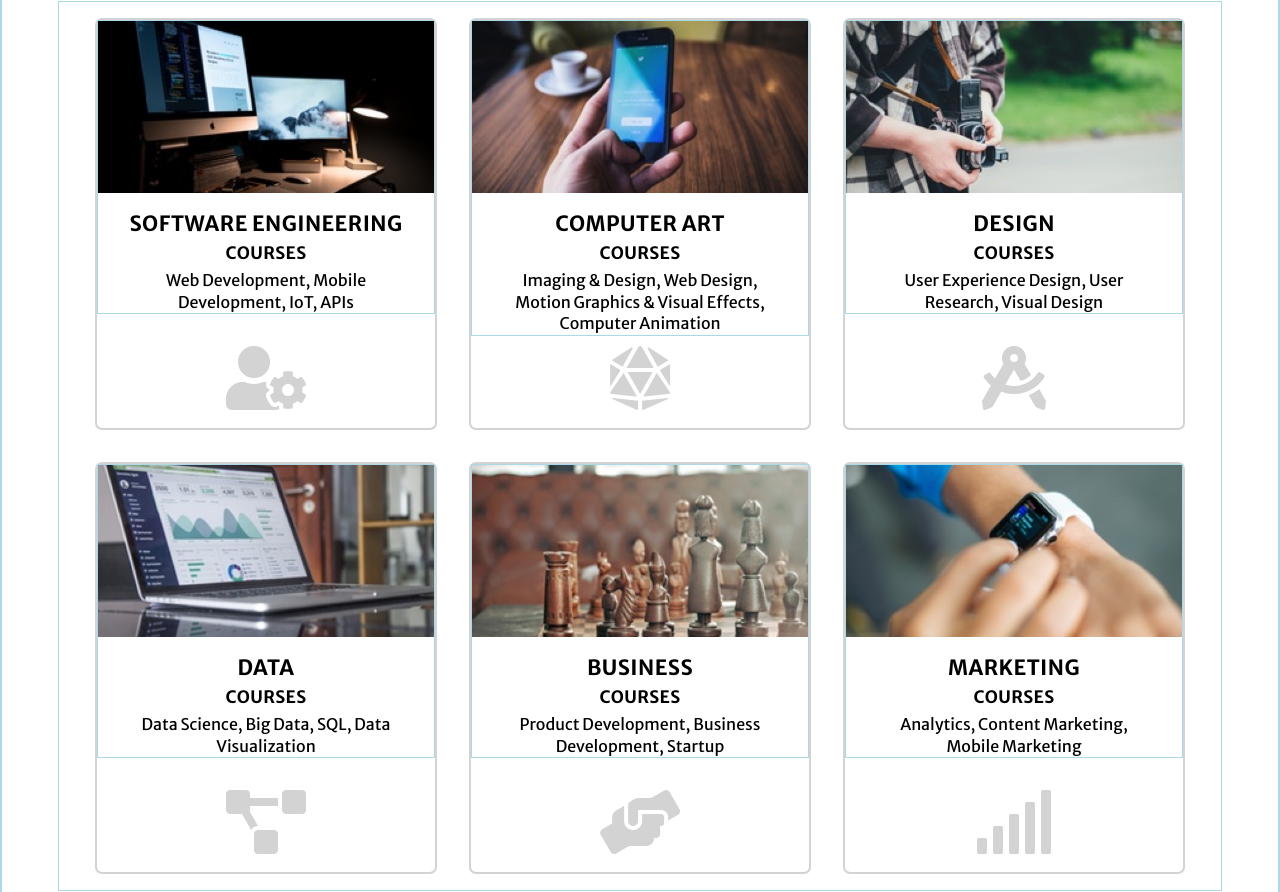
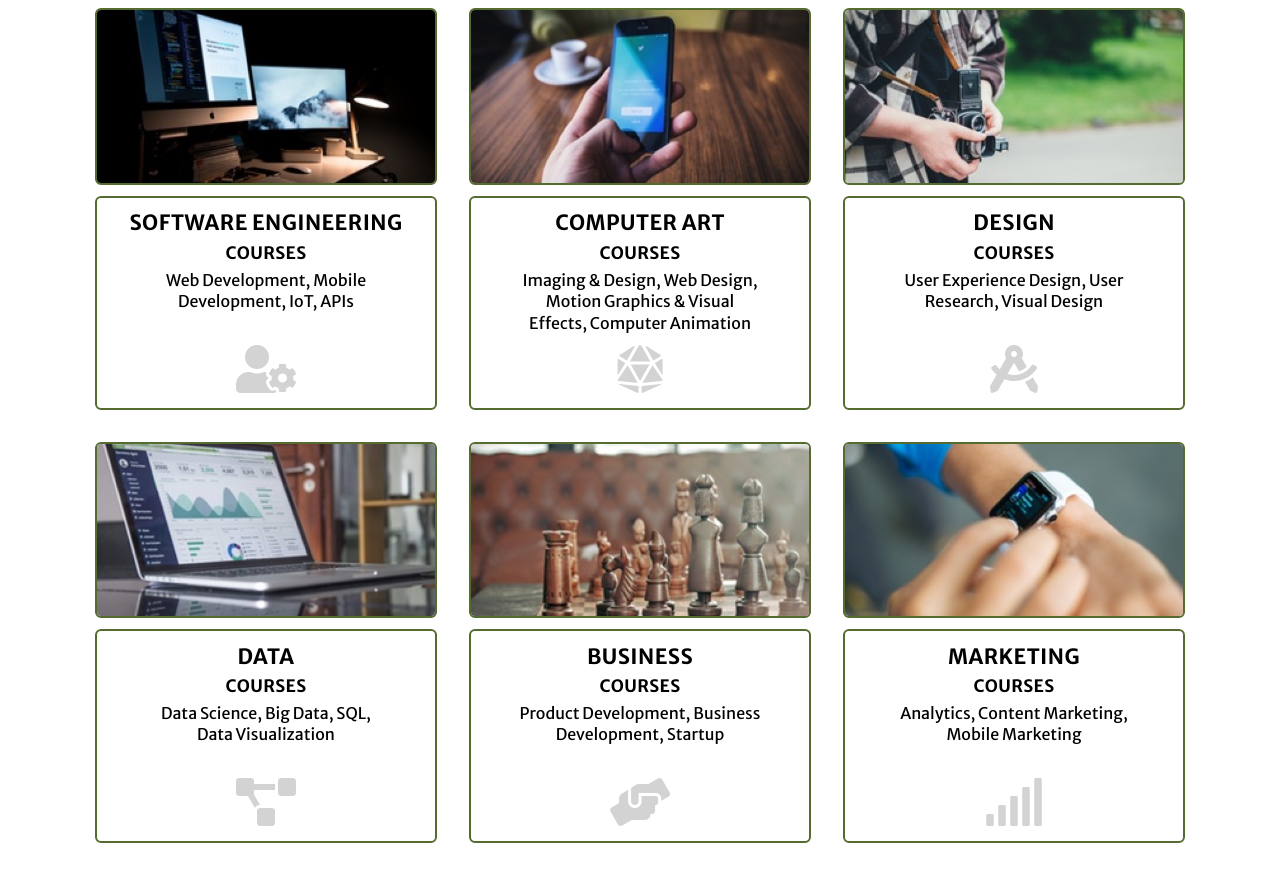
Before and after one commit to bpmaiden/colmar, a plain HTML site: page index.html in a window 1280 px wide. Shown: the part 1431-2323 px from the top of the page. Drawn offline with Linux system fonts and the light colour scheme.

Commit message:
Refine course-cards in curriculum section.

```diff
--- a/css/styles.css
+++ b/css/styles.css
@@ -7,9 +7,9 @@
 }
 
 /* Add temporary borders to elements during layout */
-div, ul, li, header, footer, nav, section {
+/* div, ul, li, header, footer, nav, section {
 	border: 1px solid lightblue;
-}
+} */
 
 html {
   font-family: "Merriweather Sans", Arial, sans-serif;
@@ -245,23 +245,23 @@ header .mobile {
 
 .course-card {
   width: 342px;
-  height: 412px;
   margin: 1rem;
-  padding-bottom: 1.15rem;
+}
+
+.course-card img, .course-content-wrap {
+  border: 2px solid darkolivegreen;
+  border-radius: 6px;
+}
+
+.course-content-wrap {
+  height: 214px;
+  margin-top: 0.53rem;
+  padding: 0.8rem;
   display: flex;
   flex-direction: column;
   justify-content: space-between;
   background-color: white;
-  border: 2px solid #d3d3d3;
-  border-radius: 7px;
-}
-
-.course-content-wrap {
   text-align: center;
-}
-
-.course-card h3 {
-  margin-top: 1rem;
 }
 
 .course-card h4 {
@@ -273,8 +273,8 @@ header .mobile {
 }
 
 i {
+  margin-bottom: 0.125rem;
   color: #d3d3d3;
-  text-align: center;
 }
 
 /* Achievement Section */
--- a/index.html
+++ b/index.html
@@ -96,58 +96,71 @@
       <h2>Start learning</h2>
       <div class="catalog-wrap">
         <div class="course-card">
+          <img src="images/course-software.jpg" alt="Computer desk">
           <div class="course-content-wrap">
-            <img src="images/course-software.jpg" alt="Computer desk">
+            <div class="course-text-wrap">
               <h3>Software engineering</h3>
               <h4>Courses</h4>
               <p>Web Development, Mobile Development, IoT, APIs</p>
             </div>
-          <i class="fa fa-user-cog fa-4x"></i>
+            <i class="fa fa-user-cog fa-3x"></i>
+          </div>
         </div>
         <div class="course-card">
+          <img src="images/course-computer-art.jpg" alt="Smartphone user">
           <div class="course-content-wrap">
-            <img src="images/course-computer-art.jpg" alt="Smartphone user">
+            <div class="course-text-wrap">
                 <h3>Computer Art</h3>
                 <h4>Courses</h4>
                 <p>Imaging &amp; Design, Web Design, Motion Graphics &amp; Visual Effects, Computer Animation</p>
             </div>
-          <i class="fa fa-dice-d20 fa-4x"></i>
+            <i class="fa fa-dice-d20 fa-3x"></i>
+          </div>
         </div>
         <div class="course-card">
+          <img src="images/course-design.jpg" alt="Photographer">
           <div class="course-content-wrap">
-            <img src="images/course-design.jpg" alt="Photographer">
+            <div class="course-text-wrap">
                 <h3>Design</h3>
               <h4>Courses</h4>
               <p>User Experience Design, User Research, Visual Design</p>
             </div>
-          <i class="fa fa-drafting-compass fa-4x"></i>
+            <i class="fa fa-drafting-compass fa-3x"></i>
+          </div>
         </div>
         <div class="course-card">
+          <img src="images/course-data.jpg" alt="Statistical graphics">
           <div class="course-content-wrap">
-            <img src="images/course-data.jpg" alt="Statistical graphics">
+            <div class="course-text-wrap">
               <h3>Data</h3>
               <h4>Courses</h4>
               <p>Data Science, Big Data, SQL, Data Visualization</p>
             </div>
-          <i class="fa fa-project-diagram fa-4x"></i>
+            <i class="fa fa-project-diagram fa-3x"></i>
+          </div>
         </div>
         <div class="course-card">
+          <img src="images/course-business.jpg" alt="Chess game">
           <div class="course-content-wrap">
-            <img src="images/course-business.jpg" alt="Chess game">
+            <div class="course-text-wrap">
               <h3>Business</h3>
               <h4>Courses</h4>
               <p>Product Development, Business Development, Startup</p>
             </div>
-          <i class="fa fa-hands-helping fa-4x"></i>
+            <i class="fa fa-hands-helping fa-3x"></i>
           </div>
+        </div>
+
         <div class="course-card">
+            <img src="images/course-marketing.jpg" alt="Monitoring statistics">
           <div class="course-content-wrap">
-            <img src="images/course-marketing.jpg" alt="Monitoring statistics">
+            <div class="course-text-wrap">
               <h3>Marketing</h3>
               <h4>Courses</h4>
               <p>Analytics, Content Marketing, Mobile Marketing</p>
             </div>
-          <i class="fa fa-signal fa-4x"></i>
+            <i class="fa fa-signal fa-3x"></i>
+          </div>
         </div>
       </div>
     </section>
```
Lines whose indentation alone changed are shown as unchanged.
